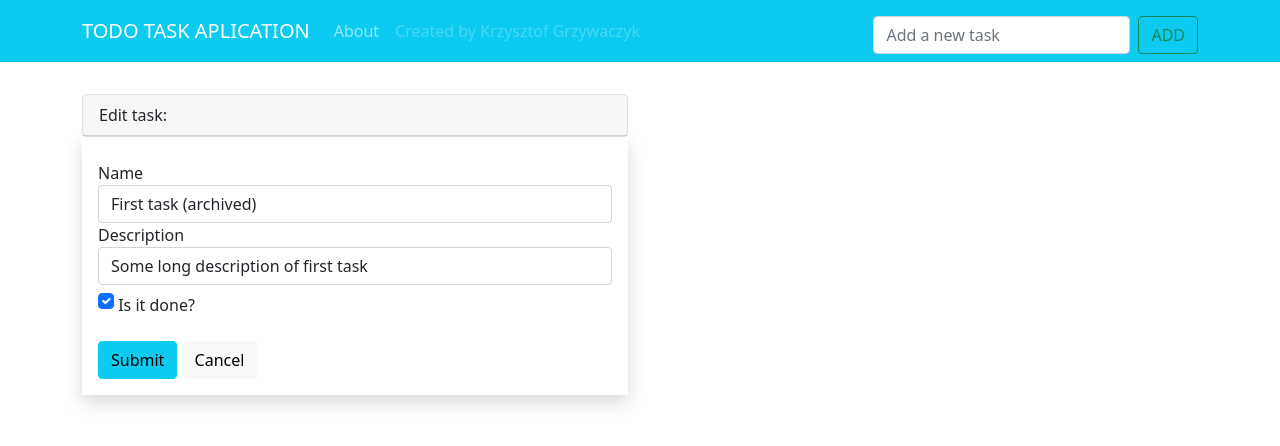
After one commit to KrzysztofGrzywaczyk/Uncasual-ToDo-App-Flask-Bootstrap-SQLite, a Flask app: page /edit/1 in a window 1280 px wide. The commit adds this page. Shown: the top 446 px of the page. Run offline with Flask 3, Linux system fonts and the light colour scheme; data comes from the database, SQL or seed files in the repository; both versions use the stored data as it was after the commit.

Commit message:
Implement Edit functionality

```diff
--- a/app.py
+++ b/app.py
@@ -1,12 +1,13 @@
 """
 Web ToDo-type aplication, where user is able to:
 - Add a new task
-- Mark task as completed and reverse this process.
-- Archive Completed tasks to another section and restores them
-- Delete tasks completely
+- Edit name, description and status of the task
+- Mark task as completed and reverse this process
+- Archive Completed tasks to another section and restores them to the main one
+- Delete tasks completely from both section-levels
 
 Created using flask micro-freamwork and SQLAlchemy to connect to SQLite database
-and also Bootstrap for stylistic purposes.
+and also Bootstrap for stylistic purposes and flash comunicates.
 """
 
 
@@ -27,21 +28,15 @@ class Task(db.Model):
     active = db.Column(db.Boolean, default=True)
 
 
-with app.app_context():
-    db.create_all()
-
-
 @app.route('/add', methods=['POST'])
 def add():
     name = request.form.get('name')
+    if not name:
+        name = "Unnamed"
     new_task = Task(name = name)
     db.session.add(new_task)
     db.session.commit()
-
-    if request.method == 'POST':
-        name = request.form.get("name")
-        flash(f'Succesfully created task: {name}', 'success')
-
+    flash(f'Succesfully created task: {name}', 'success')
     return redirect(url_for('index'))
 
 
@@ -49,12 +44,29 @@ def add():
 def archive(id):
     task = Task.query.filter_by(id=id).first()
     task.active = not task.active
-    db.session.commit()
     if task.active:
         flash(f'Succesfully restored: {task.name}', 'secondary')
+        if task.name.endswith('(archived)'):
+            task.name = task.name.rsplit(' ', 1)[0]
     else:
         flash(f'Succesfully archived: {task.name}', 'secondary')
+        task.name += ' (archived)'
+    db.session.commit()
     return redirect(url_for('index'))
+
+
+@app.route('/edit/<id>', methods=['GET','POST'])
+def edit(id):
+    task = Task.query.filter_by(id=id).first()
+    if request.method == 'GET':
+        return render_template('dashboard/edit.html', task=task)
+    if request.method == 'POST':
+        task.name = request.form.get('name')
+        task.description = request.form.get('description')
+        task.done = True if request.form.get('done')=='on' else False
+        db.session.commit()
+        flash(f'Succesfully modified task: {task.name}', 'success')
+        return redirect(url_for('index'))
 
 
 @app.route('/delete/<id>')
@@ -73,6 +85,8 @@ def delete(id : bool):
 def complete(id : bool):
     task = Task.query.filter_by(id=id).first()
     task.complete = not task.complete
+    if task.complete:
+        flash('Completed !!!', 'success')
     db.session.commit()
     return redirect(url_for('index'))
 
@@ -93,5 +107,4 @@ def about():
 
 if __name__ == '__main__':
     app.secret_key = 'super secret key'
-
     app.run(debug=True)
--- /dev/null
+++ b/templates/dashboard/edit.html
@@ -0,0 +1,42 @@
+{% extends 'partials/base.html' %}
+
+{% block title %}
+Edit Task
+{% endblock %}
+
+{% block content %}
+<div class="container">
+    <div class="row mt-4">
+        <div class="col-md-6">
+            <div class="border border_left rounded mt-2">
+                <div class="card-header">Edit task:</div>
+            </div>
+            <div class="border_left shadow">
+                <div class="card-body">
+                    <form class="mt-2" action="/edit/{{task.id}}" method="POST">
+
+                        <div class="form-group">
+                            <label for="name">Name</label>
+                            <input class="form-control me-2" type="text" name="name" value="{{task.name}}">
+                        </div>
+                        <div class="form-group">
+                            <label for="description">Description</label>
+                            <input class="form-control me-2" type="text" name="description"
+                            value="{%if task.description %}{{task.description}}{% endif %}">
+                        </div>
+                        <div class="form-group">
+                            <input type="checkbox" class="form-check-input mt-2" name="done"
+                            {% if task.complete==True %} checked {% endif %}>
+                            <label class="form-check-label mt-2" default="check" for="done">Is it done?</label>
+                        </div>
+                        <div class="col-md-5 mt-4">
+                            <button type="submit" class="btn btn-info">Submit</button>
+                            <a class="btn btn-light" href="{{url_for('index')}}">Cancel</a>
+                        </div>
+                    </form>
+                </div>
+            </div>
+        </div>
+    </div>
+</div>
+{% endblock %}
--- a/templates/partials/base.html
+++ b/templates/partials/base.html
@@ -1,7 +1,7 @@
 <!doctype html>
 <html lang="en">
   <head>
-    <!-- Required meta tags -->
+
     <meta charset="utf-8">
     <meta name="viewport" content="width=device-width, initial-scale=1">
 
@@ -11,28 +11,24 @@
     integrity="sha384-1BmE4kWBq78iYhFldvKuhfTAU6auU8tT94WrHftjDbrCEXSU1oBoqyl2QvZ6jIW3"
     crossorigin="anonymous">
 
+    <!-- Page title -->
     <title>{% block title %}
     {% endblock %}</title>
 
   </head>
   <body>
+
     {% include 'partials/menu.html' %}
 
-    {% block task %}
-    <!-- Optional JavaScript; choose one of the two! -->
-    {% endblock %}
+
     {% block content %}
     {% endblock %}
-    <!-- Option 1: Bootstrap Bundle with Popper -->
+
+
+    <!-- Bootstrap Bundle with Popper -->
     <script src="https://cdn.jsdelivr.net/npm/bootstrap@5.1.3/dist/js/bootstrap.bundle.min.js"
     integrity="sha384-ka7Sk0Gln4gmtz2MlQnikT1wXgYsOg+OMhuP+IlRH9sENBO0LRn5q+8nbTov4+1p"
     crossorigin="anonymous"></script>
 
-    <!-- Option 2: Separate Popper and Bootstrap JS -->
-<!--
-    <script src="https://cdn.jsdelivr.net/npm/@popperjs/core@2.10.2/dist/umd/popper.min.js" integrity="sha384-7+zCNj/IqJ95wo16oMtfsKbZ9ccEh31eOz1HGyDuCQ6wgnyJNSYdrPa03rtR1zdB" crossorigin="anonymous"></script>
-    <script src="https://cdn.jsdelivr.net/npm/bootstrap@5.1.3/dist/js/bootstrap.min.js" integrity="sha384-QJHtvGhmr9XOIpI6YVutG+2QOK9T+ZnN4kzFN1RtK3zEFEIsxhlmWl5/YESvpZ13" crossorigin="anonymous"></script>
-    -->
-
   </body>
 </html>
```
Also changed, not shown: templates/dashboard/about.html (+9 -8 lines), templates/dashboard/index.html (+9 -8 lines), templates/dashboard/popup.html (deleted, +0 -21 lines), templates/partials/menu.html (+2 -15 lines), illustrative_screenshot.png, instance/sqlite.db.
